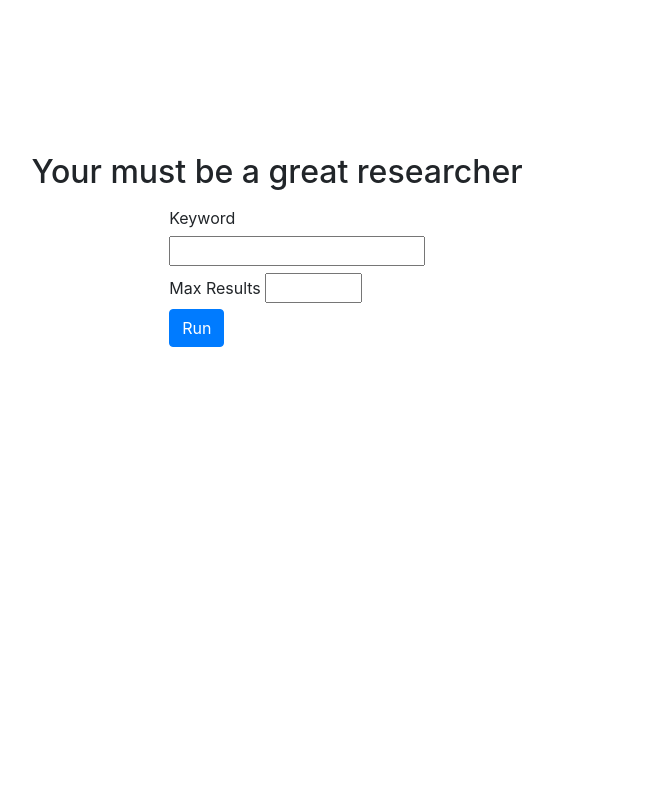
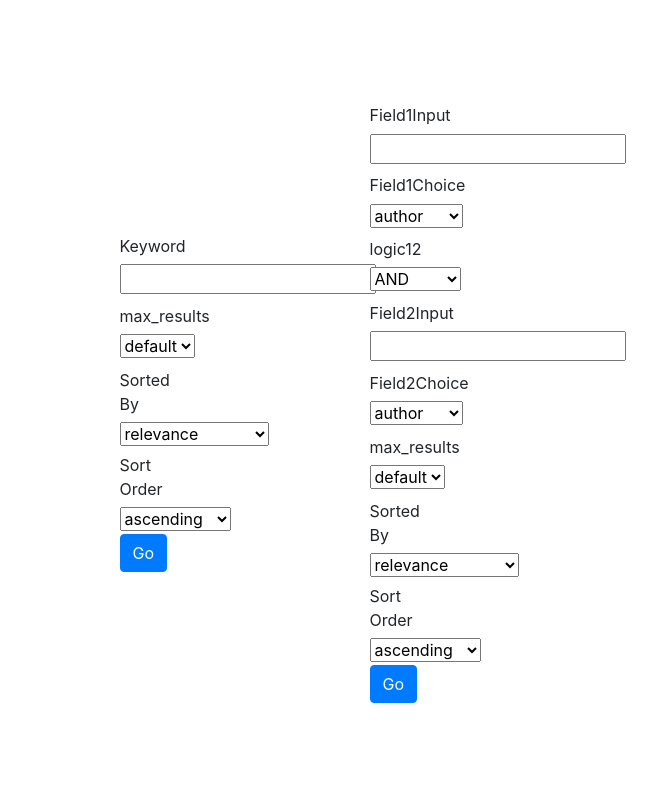
Before and after one commit to LarsonLaugh/arXivEng, a Flask app: page / in a window 1280 px wide. Shown: the whole page, without its empty margins (363-1020 px from the left). Run offline with Flask 2, Linux system fonts and the light colour scheme.

Commit message:
find a way to route to two types of search engine

```diff
--- a/arxiveng/app.py
+++ b/arxiveng/app.py
@@ -19,26 +19,52 @@ app.config['SQLALCHEMY_TRACK_MODIFICATIONS'] = False
 # Register Jinja filter
 app.jinja_env.filters['zip'] = zip
 
+@app.route('/')
+def search():
+    form_kw = KSearchForm()
+    form_adv = ASearchForm()
+    return render_template('index.html',form_kw=form_kw, form_adv = form_adv)
 
 
-@app.route('/',methods = ['POST','GET'])
-def search():
-    form = SearchForm()
-    if request.method == 'POST':
-        papers = arxiv.query(
-            query = form.keyword.data,
-            max_results = form.max_results.data,
-        )
-        if papers:
-            clear_cache()
-            build_cache(papers)
-            flash('Your search request has been accepted', 'success')
-            return render_template('render_results.html', papers = Paper.query.all(), title ="Search Results")
-        else:
-            flash('Your search request has been rejected', 'danger')
-            return render_template('index.html',form=form)
+
+@app.route('/kwsearch',methods = ['POST'])
+def kwSearch():
+    form = dict(request.form)
+    papers = arxiv.query(
+        query = form.get('keyword'),
+        max_results = max_result_trans(form.get('max_results')),
+        sort_by = form.get('sort_by'),
+        sort_order = form.get('sort_order')
+    )
+    if papers:
+        clear_cache()
+        build_cache(papers)
+        flash('Your keyword engineer is on', 'success')
+        return render_template('render_results.html', papers = Paper.query.all(), title ="Search Results")
     else:
+        flash('Sorry. Your search request has been rejected', 'danger')
+        return render_template('index.html',form_kw=form_kw, form_adv = form_adv)
+
+
+
+@app.route('/advsearch',methods = ['POST'])
+def advSearch():
+    form = dict(request.form)
+    papers = arxiv.query(
+        query = render_query(form.get('field1_input'),form.get('field1_choice'),form.get('logic12'),form.get('field2_input'),form.get('field2_choice')),
+        max_results = max_result_trans(form.get('max_results')),
+        sort_by = form.get('sort_by'),
+        sort_order = form.get('sort_order')
+    )
+    if papers:
+        clear_cache()
+        build_cache(papers)
+        flash('Your advanced engineer is on', 'success')
+        return render_template('render_results.html', papers = Paper.query.all(), title ="Search Results")
+    else:
+        flash('Sorry. Your search request has been rejected', 'danger')
         return render_template('index.html',form=form)
+
 
 
 @app.route('/download', methods = ['POST','GET'])
@@ -62,13 +88,30 @@ def download():
 
 fields = ['author','title']
 
-class SearchForm(FlaskForm):
+class KSearchForm(FlaskForm):
     keyword = StringField('Keyword', validators=[
                            InputRequired(), Length(max=500)])
     # field = SelectField('field', choices = [field for field in fields])
-    max_results = IntegerField('Max Results', validators=[
-                            NumberRange(min=0, max=100, message="Do dot exceed 100 results")])
-    submit = SubmitField('Run')
+    max_results = SelectField('max_results', choices=["default","20","50","100","200"])
+    sort_by = SelectField('Sorted By', choices=["relevance","lastUpdatedDate","submittedDate"])
+    sort_order = SelectField('Sort Order', choices=["ascending","descending"])
+    submit = SubmitField('Go')
+
+
+class ASearchForm(FlaskForm):
+    field1_input = StringField('Field1Input', validators=[
+                           InputRequired(), Length(max=500)])
+    field1_choice = SelectField('Field1Choice', choices=["author","title","abstract","comment","subject"])
+    logic12 = SelectField('logic12', choices=["AND","OR","ANDNOT"])
+    field2_input = StringField('Field2Input', validators=[
+                           InputRequired(), Length(max=500)])
+    field2_choice = SelectField('Field2Choice', choices=["author","title","abstract","comment","subject"])
+
+    max_results = SelectField('max_results', choices=["default","20","50","100","200"])
+
+    sort_by = SelectField('Sorted By', choices=["relevance","lastUpdatedDate","submittedDate"])
+    sort_order = SelectField('Sort Order', choices=["ascending","descending"])
+    submit = SubmitField('Go')
 
 
 class DownloadForm(FlaskForm):
@@ -129,3 +172,29 @@ def store_tag_list(tag_list):
         return tag_list_str
     else:
         print(f"the tag_list is empty!")
+
+def shortcut(field):
+    if field == "author":
+        return "au:"
+    elif field == "title":
+        return "ti:"
+    elif field == "abstract":
+        return "abs:"
+    elif field == "comment":
+        return "co:"
+    elif field == "subject":
+        return "cat:"
+    else:
+        return None
+
+
+
+def render_query(field1_input,field1_choice,logic12,field2_input,field2_choice):
+    return shortcut(field1_choice)+ field1_input +' '+ logic12 + ' '+ shortcut(field2_choice) + field2_input
+
+
+def max_result_trans(result):
+    if result == "default":
+        return 10
+    else:
+        return int(result)
--- a/arxiveng/templates/index.html
+++ b/arxiveng/templates/index.html
@@ -4,25 +4,105 @@
 {% endblock %}
 
 {% block body %}
+<style>
+    body{
+        height:100vh;
+    }
+    .panels {
+        display: flex;
+        flex-direction: row;
+        align-items: center;
+        height: 500px;
+        width: 500px;
+        position: absolute;
+        left: 50%;
+        margin-left: -250px;
+        top: 50%;
+        margin-top: -250px;
 
-<div class = "container">
+    }
+    form {
 
-    <form action = "" method = "POST">
-        <h2> Your must be a great researcher </h2>
-        {{ form.hidden_tag() }}
+        margin-left: 30px;
+        margin-right: 30px;
+        align-items: center;
+        max-width: 400px;
+        min-width: 150px;
+/
+    }
+
+</style>
+
+<div class = "panels">
+
+    <form action = "{{ url_for('kwSearch') }}" method = "POST">
+        {{ form_kw.hidden_tag() }}
         <div class="d-grid gap-2 col-6 mx-auto">
             <div class="d-grid gap-2">
-                <label class="form-label">{{ form.keyword.label }}</label>
-                {{ form.keyword }}
+                <label class="form-label">{{ form_kw.keyword.label }}</label>
+                {{ form_kw.keyword }}
             </div>
 
             <div class="d-grid gap-2">
-                <label class="form-label">{{ form.max_results.label }}</label>
-                {{ form.max_results }}
+                <label class="form-label">{{ form_kw.max_results.label }}</label>
+                {{ form_kw.max_results }}
             </div>
 
             <div class="d-grid gap-2">
-                {{ form.submit(class="btn btn-primary") }}
+                <label class="form-label">{{ form_kw.sort_by.label }}</label>
+                {{ form_kw.sort_by }}
+                <label class="form-label">{{ form_kw.sort_order.label }}</label>
+                {{ form_kw.sort_order }}
+            </div>
+
+            <div class="d-grid gap-2">
+                {{ form_kw.submit(class="btn btn-primary") }}
+            </div>
+        </div>
+    </form>
+
+    <form action = "{{ url_for('advSearch') }}" method = "POST">
+
+        {{ form_adv.hidden_tag() }}
+        <div class="d-grid gap-2 col-6 mx-auto">
+            <div class="d-grid gap-2">
+                <label class="form-label">{{ form_adv.field1_input.label }}</label>
+                {{ form_adv.field1_input }}
+            </div>
+            <div class="d-grid gap-2">
+                <label class="form-label">{{ form_adv.field1_choice.label }}</label>
+                {{ form_adv.field1_choice }}
+            </div>
+
+            <div class="d-grid gap-2">
+                <label class="form-label">{{ form_adv.logic12.label }}</label>
+                {{ form_adv.logic12 }}
+            </div>
+
+            <div class="d-grid gap-2">
+                <label class="form-label">{{ form_adv.field2_input.label }}</label>
+                {{ form_adv.field2_input }}
+            </div>
+
+            <div class="d-grid gap-2">
+                <label class="form-label">{{ form_adv.field2_choice.label }}</label>
+                {{ form_adv.field2_choice }}
+            </div>
+
+            <div class="d-grid gap-2">
+                <label class="form-label">{{ form_adv.max_results.label }}</label>
+                {{ form_adv.max_results }}
+            </div>
+
+            <div class="d-grid gap-2">
+                <label class="form-label">{{ form_kw.sort_by.label }}</label>
+                {{ form_kw.sort_by }}
+                <label class="form-label">{{ form_kw.sort_order.label }}</label>
+                {{ form_kw.sort_order }}
+            </div>
+
+            <div class="d-grid gap-2">
+                {{ form_adv.submit(class="btn btn-primary") }}
             </div>
 
         </div>
```
Also changed, not shown: arxiveng/cache.db.
